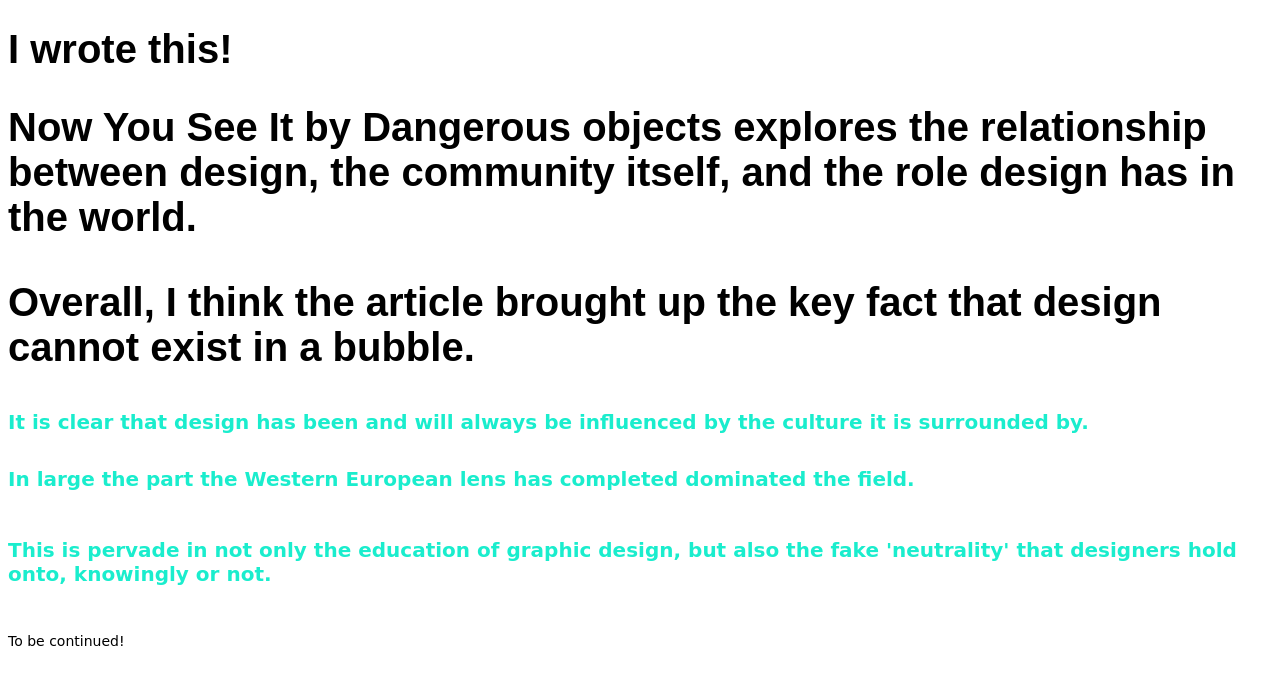
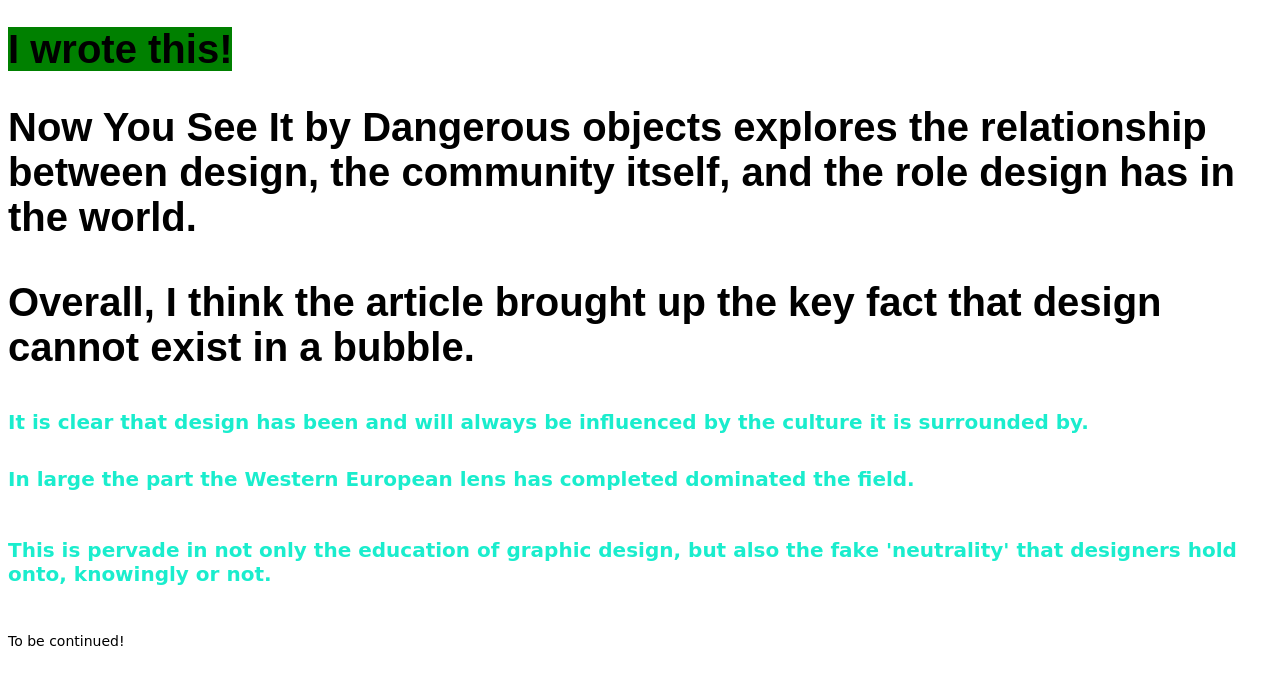
Before and after one commit to Bclarendon/basic-web-typography, a plain HTML site: page index.html in a window 1280 px wide. Drawn offline with Linux system fonts and the light colour scheme.

Commit message:
span fix number 10000

```diff
--- a/index.html
+++ b/index.html
@@ -24,7 +24,7 @@
   </head>
 
   <body>
-    <h1>I wrote this! <span class="applepie"></span></h1>
+    <h1><span class="applepie">I wrote this! </span></h1>
     <h2>Now You See It by Dangerous objects explores the relationship between design, the community itself, and the role design has in the world.</h2>
     <h3>Overall, I think the article brought up the key fact that design cannot exist in a bubble.</h3>
     <h4>It is clear that design has been and will always be influenced by the culture it is surrounded by.</h4>
```
